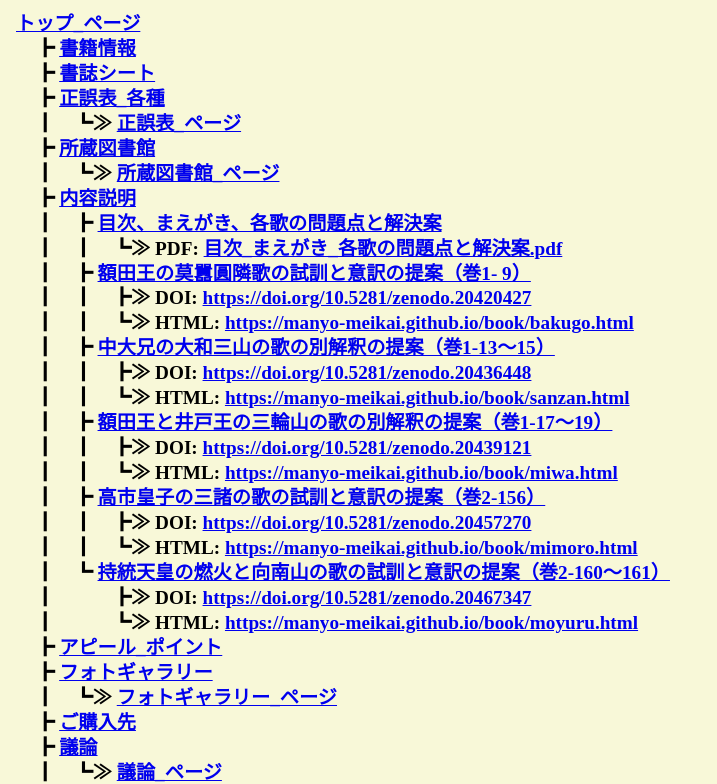
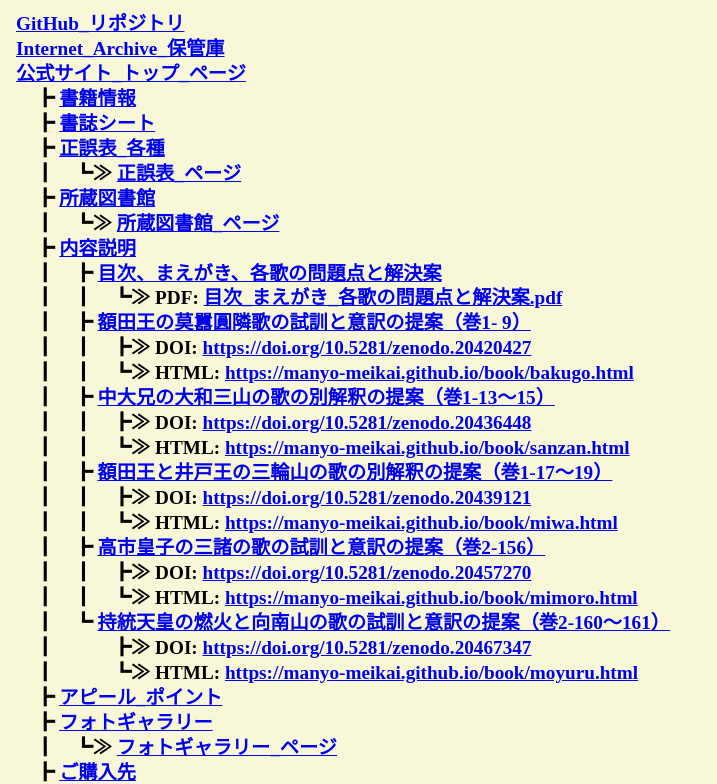
Before and after one commit to manyo-meikai/manyo-meikai.github.io, a plain HTML site: page sitemap-page.html in a window 1280 px wide. Shown: the part 60-844 px from the top of the page, without its empty margins (0-717 px from the left). Drawn offline with Linux system fonts and the light colour scheme.

Commit message:
Add files via upload

```diff
--- a/sitemap-page.html
+++ b/sitemap-page.html
@@ -84,7 +84,9 @@ h1 {font-size: 2.0em; margin-top: 0.2em; margin-bottom: -0.5em;}
 </h1>
 <br>
 <p style="font-size: 1.2em;">
-<a href="https://manyo-meikai.github.io/">トップ_ページ</a><br>
+<a href="https://github.com/manyo-meikai/manyo-meikai.github.io" target="_blank" rel="noopener noreferrer">GitHub_リポジトリ</a><br>
+<a href="https://archive.org/details/manyo-meikai" target="_blank" rel="noopener noreferrer">Internet_Archive_保管庫</a><br>
+<a href="https://manyo-meikai.github.io/">公式サイト_トップ_ページ</a><br>
 　┣ <a href="https://manyo-meikai.github.io/#book-info">書籍情報</a><br>
 　┣ <a href="https://manyo-meikai.github.io/#shosi">書誌シート</a><br>
 　┣ <a href="https://manyo-meikai.github.io/#seigo">正誤表_各種</a><br>
```
